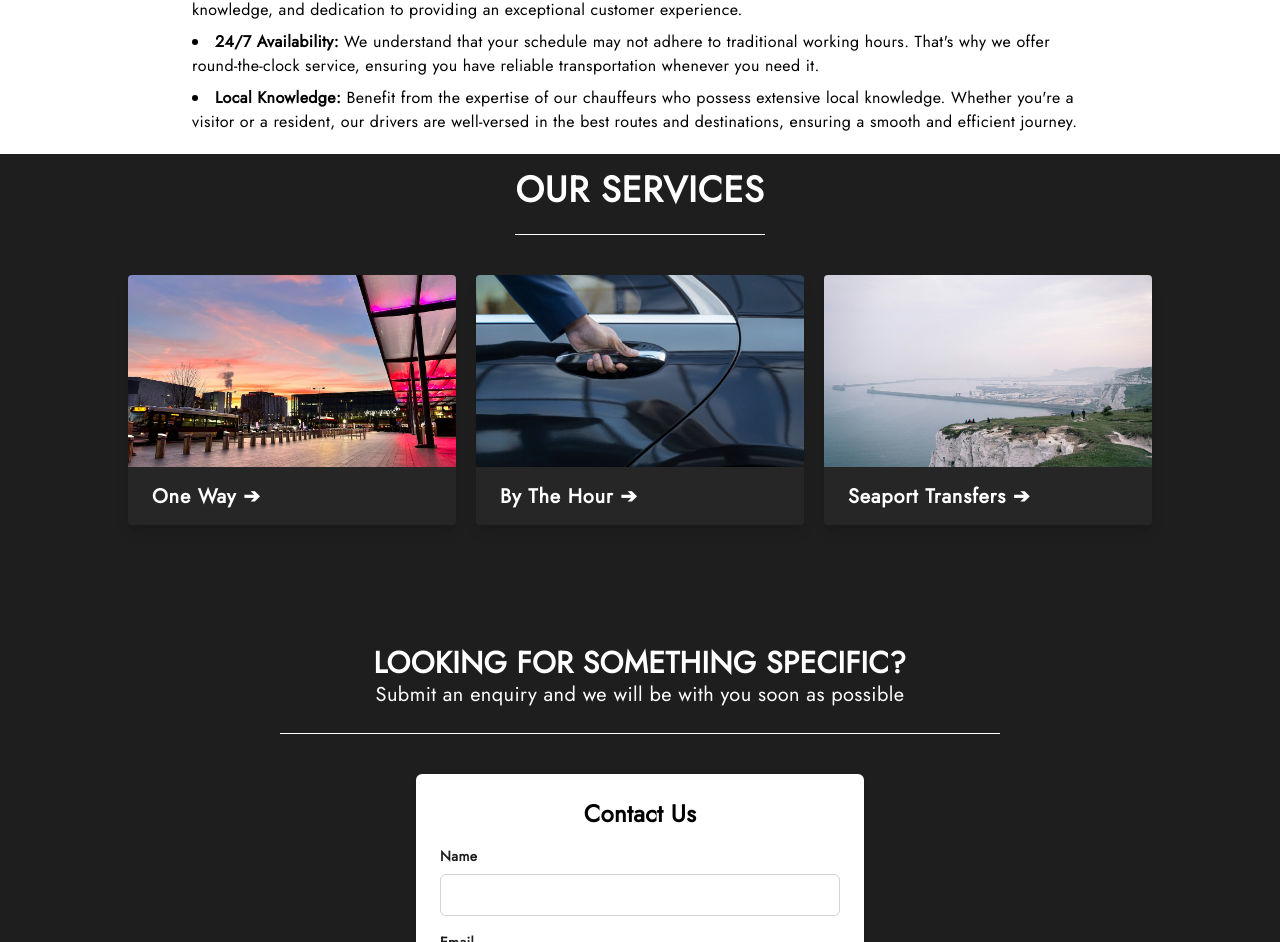
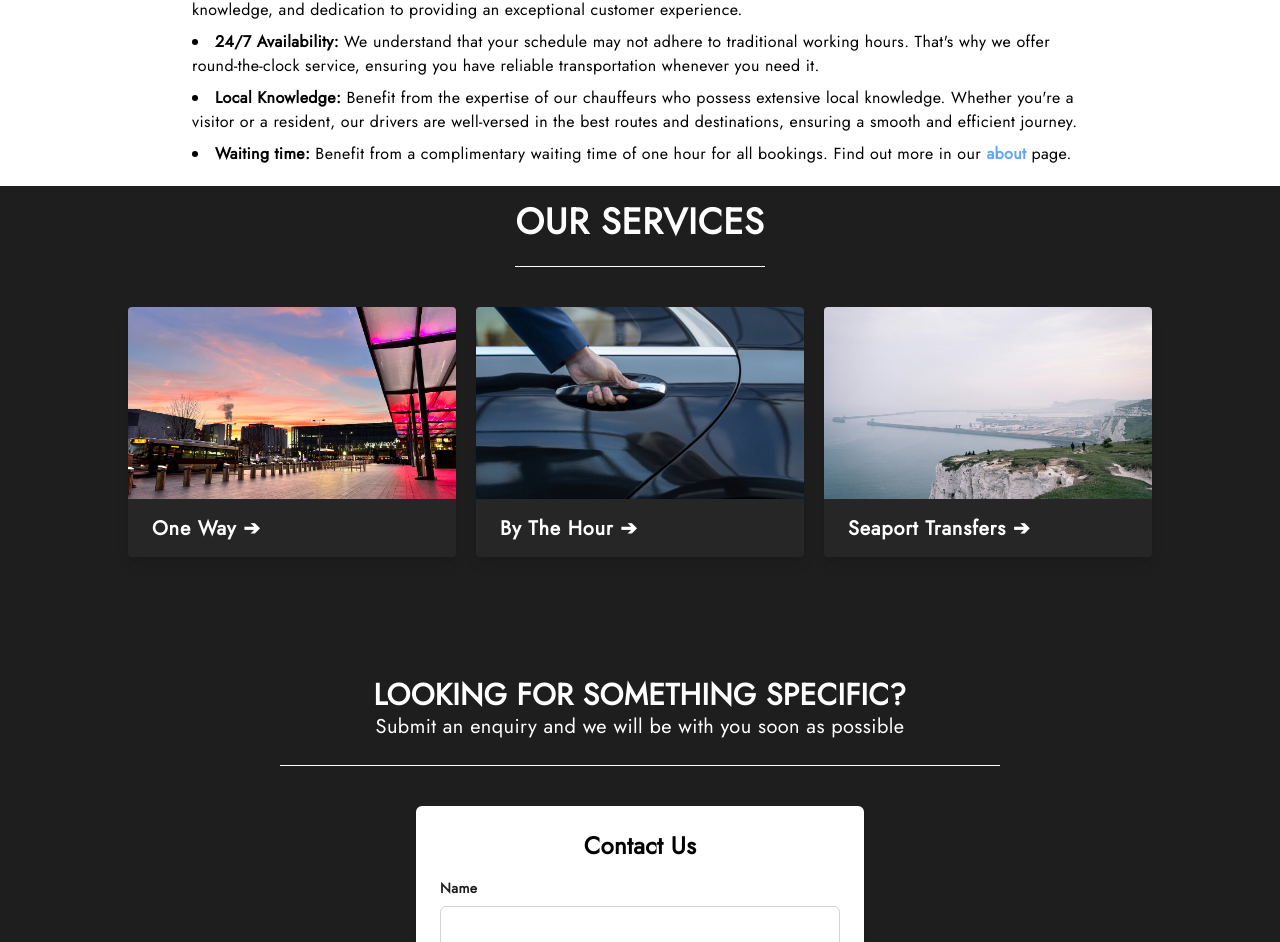
Before and after one commit to RubenFreireAndrade/majestic-miles-vite, a React (Vite) app: page / in a window 1280 px wide. Shown: the part 795-1737 px from the top of the page. Built offline with nearby package versions, Linux system fonts and the light colour scheme; no server answers.

Commit message:
Added: more info on the home page.

```diff
--- a/src/components/pages/Home.jsx
+++ b/src/components/pages/Home.jsx
@@ -81,6 +81,11 @@ export default function Home({setFont}) {
                             local knowledge. Whether you're a visitor or a resident, our drivers are well-versed in the
                             best routes and destinations, ensuring a smooth and efficient journey.
                         </li>
+                        <li className="my-2">
+                            <b>Waiting time:</b> Benefit from a complimentary waiting time of one hour for all bookings. Find out more in our{' '}
+                            <Link to="/about" className="text-blue-400 font-semibold">about</Link>
+                            {' '}page.
+                        </li>
                     </section>
                 </section>
             </section>
```
